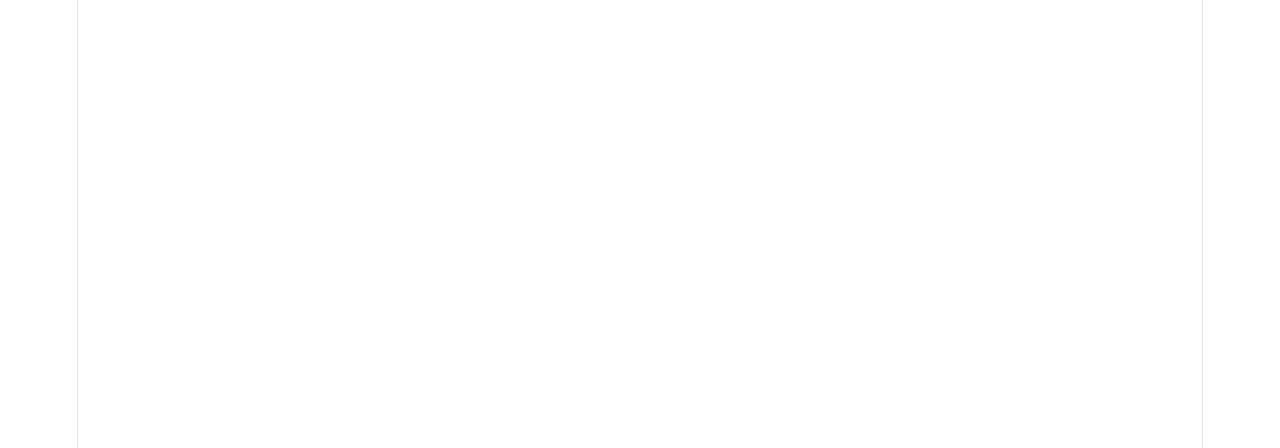
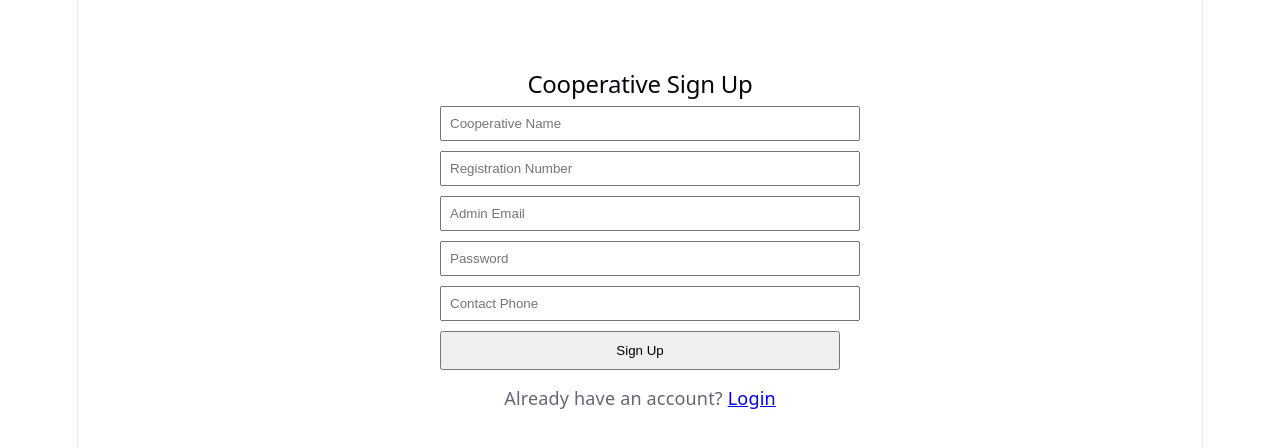
Before and after one commit to guptaanika0208-png/SIH26089, a React app in the folder frontend/: page /signup/cooperative in a window 1280 px wide. Before the commit this address had no page. Shown: the top 448 px of the page. Built offline with nearby package versions, Linux system fonts and the light colour scheme; the HTML template or start-up script is replaced by a standard one.

Commit message:
coop sign up

```diff
--- a/frontend/src/App.jsx
+++ b/frontend/src/App.jsx
@@ -9,6 +9,7 @@
 import WorkerSignup from './pages/auth/WorkerSignup';
 import CustomerSignup from './pages/auth/CustomerSignup';
 import RequestContract from './pages/customer/RequestContract';
+import CooperativeSignup from './pages/auth/CooperativeSignup';
 
 function App() {
 
@@ -20,6 +21,7 @@
           <Route path="/login" element={<Login />} />
           <Route path="/signup/worker" element={<WorkerSignup />} />
           <Route path="/signup/customer" element={<CustomerSignup />} />
+          <Route path="/signup/cooperative" element={<CooperativeSignup />} />
 
           <Route path="/worker/dashboard" element={
             <ProtectedRoute allowedRole="worker"><WorkerDashboard /></ProtectedRoute>
--- /dev/null
+++ b/frontend/src/pages/auth/CooperativeSignup.jsx
@@ -0,0 +1,69 @@
+import { useState } from 'react';
+import { useNavigate } from 'react-router-dom';
+import { registerUser } from '../../services/authService';
+
+function CooperativeSignup() {
+  const [name, setName] = useState('');
+  const [registrationNumber, setRegistrationNumber] = useState('');
+  const [adminEmail, setAdminEmail] = useState('');
+  const [password, setPassword] = useState('');
+  const [contactPhone, setContactPhone] = useState('');
+  const [error, setError] = useState('');
+  const [success, setSuccess] = useState('');
+  const navigate = useNavigate();
+
+  const handleSubmit = async (e) => {
+    e.preventDefault();
+    setError('');
+
+    try {
+      const data = {
+        name,
+        registrationNumber,
+        adminEmail,
+        password,
+        contactPhone,
+        location: {
+          city: 'Delhi',
+          coordinates: { coordinates: [77.209, 28.6139] } // hardcoded for now
+        }
+      };
+
+      await registerUser('cooperative', data);
+      setSuccess('Cooperative registered! Redirecting to login...');
+      setTimeout(() => navigate('/login'), 1500);
+    } catch (err) {
+      setError(err.response?.data?.message || 'Registration failed');
+    }
+  };
+
+  return (
+    <div style={{ maxWidth: '400px', margin: '50px auto', padding: '20px' }}>
+      <h2>Cooperative Sign Up</h2>
+
+      <form onSubmit={handleSubmit}>
+        <input type="text" placeholder="Cooperative Name" value={name} onChange={(e) => setName(e.target.value)} required
+          style={{ width: '100%', padding: '8px', marginBottom: '10px' }} />
+        <input type="text" placeholder="Registration Number" value={registrationNumber} onChange={(e) => setRegistrationNumber(e.target.value)} required
+          style={{ width: '100%', padding: '8px', marginBottom: '10px' }} />
+        <input type="email" placeholder="Admin Email" value={adminEmail} onChange={(e) => setAdminEmail(e.target.value)} required
+          style={{ width: '100%', padding: '8px', marginBottom: '10px' }} />
+        <input type="password" placeholder="Password" value={password} onChange={(e) => setPassword(e.target.value)} required
+          style={{ width: '100%', padding: '8px', marginBottom: '10px' }} />
+        <input type="text" placeholder="Contact Phone" value={contactPhone} onChange={(e) => setContactPhone(e.target.value)} required
+          style={{ width: '100%', padding: '8px', marginBottom: '10px' }} />
+
+        <button type="submit" style={{ width: '100%', padding: '10px' }}>Sign Up</button>
+      </form>
+
+      {error && <p style={{ color: 'red' }}>{error}</p>}
+      {success && <p style={{ color: '#4caf50' }}>{success}</p>}
+
+      <p style={{ marginTop: '15px' }}>
+        Already have an account? <a href="/login">Login</a>
+      </p>
+    </div>
+  );
+}
+
+export default CooperativeSignup;
--- a/frontend/src/pages/auth/Login.jsx
+++ b/frontend/src/pages/auth/Login.jsx
@@ -70,6 +70,10 @@
       <p style={{ marginTop: '15px' }}>
         New customer? <a href="/signup/customer">Sign up here</a>
       </p>
+
+      <p style={{ marginTop: '15px' }}>
+        New cooperative? <a href="/signup/cooperative">Sign up here</a>
+      </p>
     </div>
   );
 }
```
